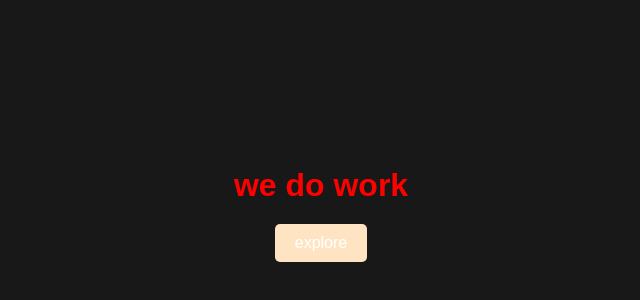
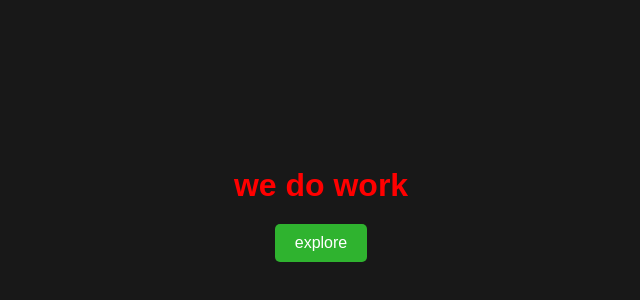
Before and after one commit to mohit-k1708/cohort2, a plain HTML site: page index.html in a window 1280 px wide. Shown: the part 186-486 px from the top of the page, without its empty margins (319-959 px from the left). Drawn offline with Linux system fonts and the light colour scheme.

Commit message:
second commit

```diff
--- a/style.css
+++ b/style.css
@@ -28,7 +28,7 @@ button{
     padding: 10px 20px;
     color:white;
     font-size: 16px;
-    background-color: bisque;
+    background-color: rgb(47, 179, 47);
     border: none;
     border-radius: 5px;
     cursor: pointer;
```
